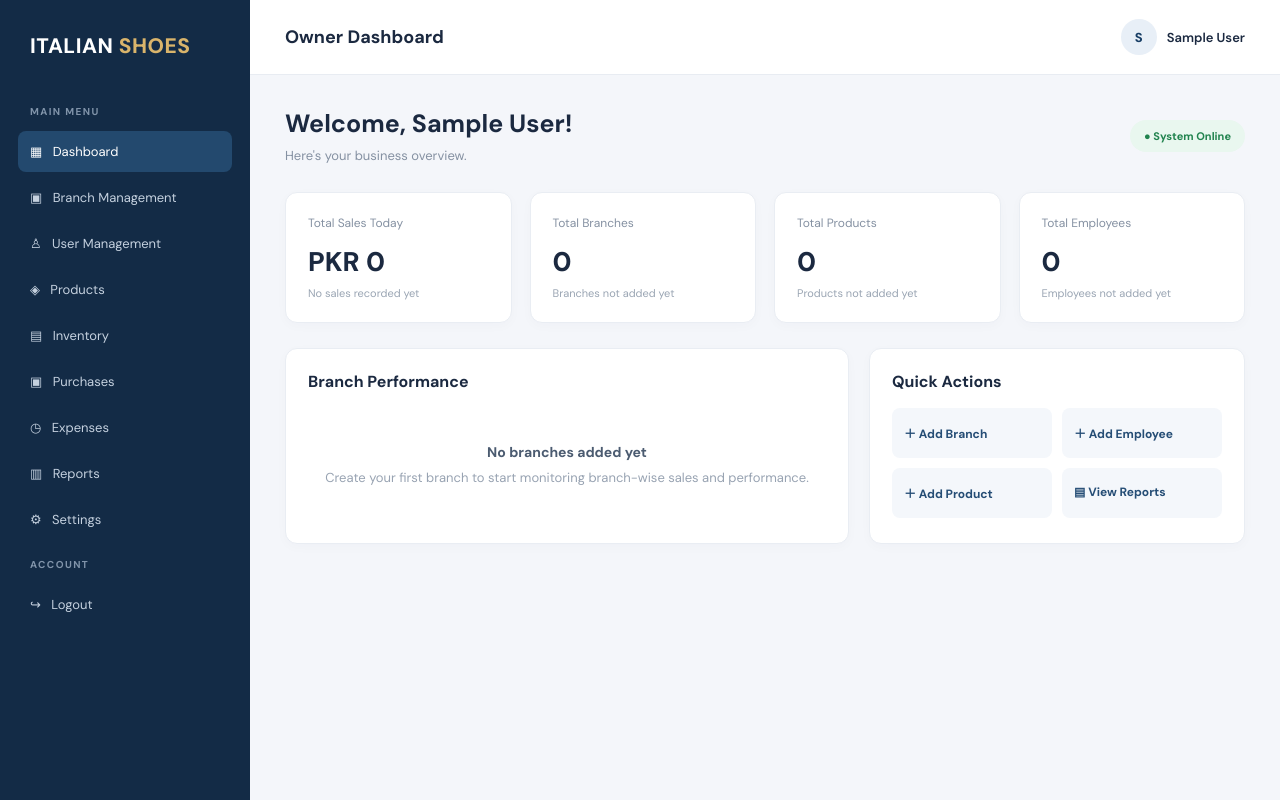
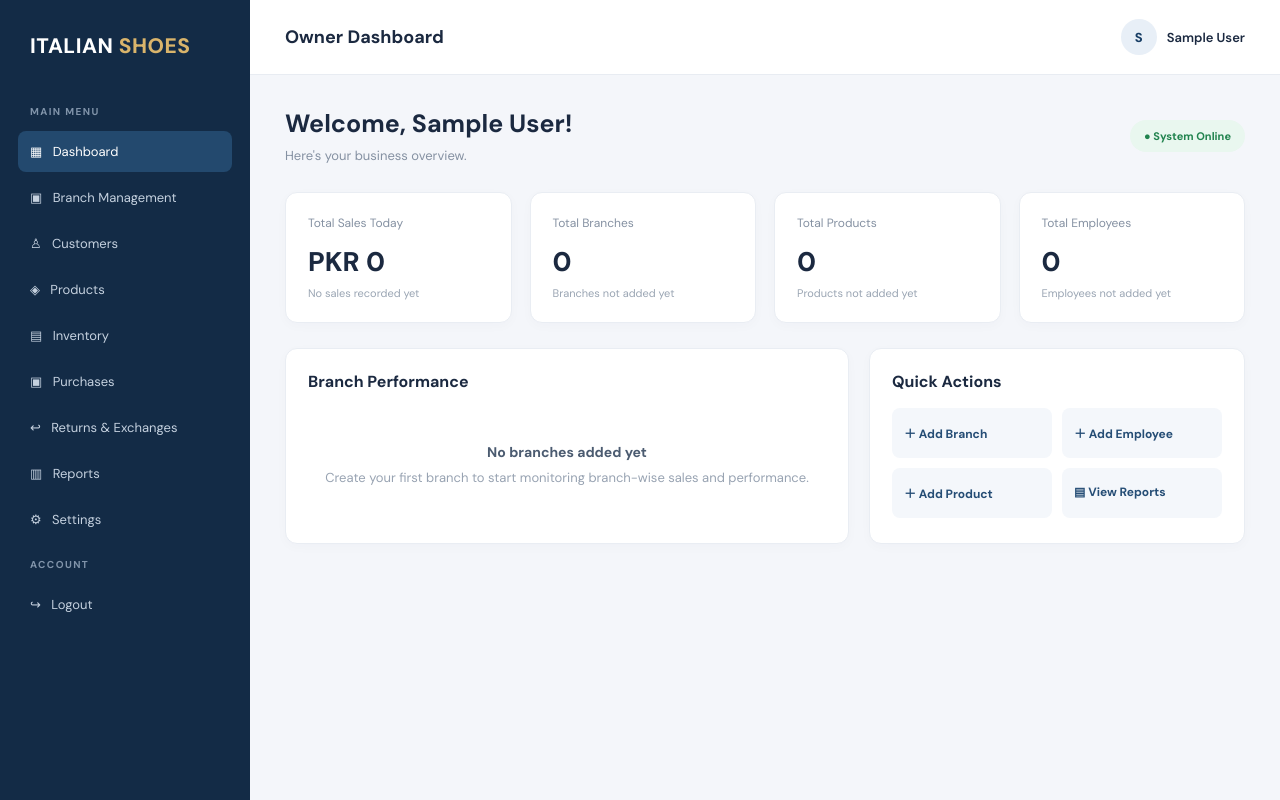
Before and after one commit to Hunneybaloch/italian-shoes-pos, a Laravel app: page /dashboard in a window 1280 px wide. Run offline with Laravel 12, Linux system fonts and the light colour scheme; the visitor is signed in with stand-in values (Sample User, id 1); parts of the project's set-up code (start-up, migrations or seed data) failed here and were passed over.

Commit message:
Connect dashboard to POS, customers and returns

```diff
--- a/resources/views/dashboard.blade.php
+++ b/resources/views/dashboard.blade.php
@@ -226,11 +226,11 @@
         <nav class="nav">
             <a href="{{ route('dashboard') }}" class="active">▦ &nbsp; Dashboard</a>
             <a href="{{ route('branches.index') }}">▣ &nbsp; Branch Management</a>
-            <a href="#">♙ &nbsp; User Management</a>
+            <a href="{{ route('customers.index') }}">♙ &nbsp; Customers</a>
             <a href="{{ route('products.index') }}">◈ &nbsp; Products</a>
             <a href="{{ route('inventory.index') }}">▤ &nbsp; Inventory</a>
             <a href="{{ route('purchases.index') }}">▣ &nbsp; Purchases</a>
-            <a href="#">◷ &nbsp; Expenses</a>
+            <a href="{{ route('returns.index') }}">↩ &nbsp; Returns & Exchanges</a>
             <a href="#">▥ &nbsp; Reports</a>
             <a href="#">⚙ &nbsp; Settings</a>
         </nav>
```
